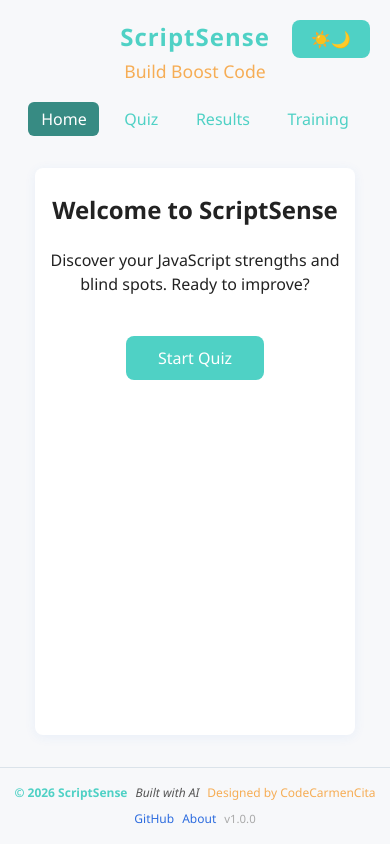
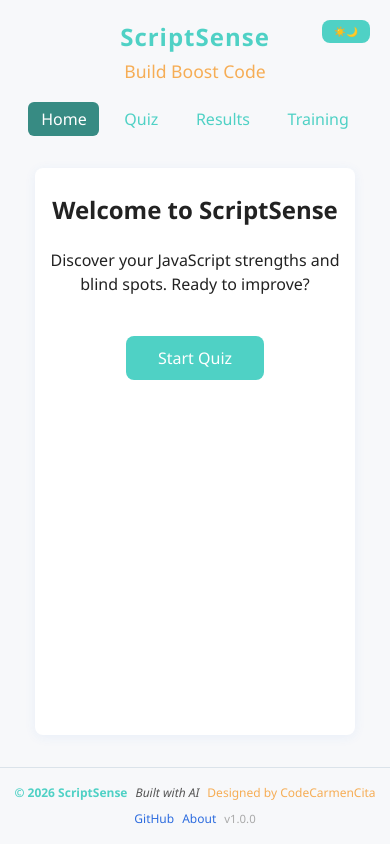
Before and after one commit to gillianroberts1/ScriptSense, a React (Vite) app: page / in a window 390 px wide. Built offline with nearby package versions, Linux system fonts and the light colour scheme.

Commit message:
refactors css page

```diff
--- a/src/App.css
+++ b/src/App.css
@@ -1,18 +1,3 @@
-/* Theme toggle button light mode styling */
-.theme-toggle-btn.light {
-  background: var(--btn-bg);
-  color: var(--btn-text);
-  border: var(--btn-border);
-  border-radius: var(--btn-radius);
-  box-shadow: var(--btn-shadow);
-  font-weight: var(--btn-font-weight);
-  padding: 0.5rem 1.2rem;
-  cursor: pointer;
-  transition: background 0.2s, color 0.2s;
-  font-size: 1rem;
-  outline: none;
-  z-index: 10;
-}
 /* ========================= */
 /* THEME VARIABLES           */
 /* ========================= */
@@ -38,23 +23,21 @@
   --color-shadow: 0 2px 12px rgba(44, 108, 223, 0.07);
 
   /* Buttons */
-  --btn-bg: var(--color-primary); /* Button background */
-  --btn-bg-hover: var(--color-primary-hover); /* Button background on hover */
-  --btn-text: #fff; /* Button text color */
-  --btn-border: none; /* Button border */
-  --btn-radius: 8px; /* Button border radius */
-  --btn-shadow: none; /* Button shadow */
-  --btn-font-weight: 500; /* Button font weight */
-  --btn-padding: 0.7rem 2rem; /* Button padding */
-  --btn-transition: background 0.2s; /* Button transition */
+  --btn-bg: var(--color-primary);
+  --btn-bg-hover: var(--color-primary-hover);
+  --btn-text: #fff;
+  --btn-border: none;
+  --btn-radius: 8px;
+  --btn-shadow: none;
+  --btn-font-weight: 500;
+  --btn-padding: 0.7rem 2rem;
+  --btn-transition: background 0.2s;
 
   /* Misc */
   --radius: 12px;
 }
 
-/*
-  DARK MODE THEME (active)
-*/
+/* Dark Mode Theme */
 :root[data-theme="dark"] {
   --color-bg: #222;
   --color-surface: #2b2828;
@@ -75,14 +58,19 @@
 }
 
 /* ========================= */
-/* END THEME VARIABLES       */
+/* GENERAL STYLES            */
 /* ========================= */
+
 body {
   margin: 0;
   font-family: "Segoe UI", Arial, sans-serif;
   background: var(--color-bg);
   color: var(--color-text);
 }
+
+/* ========================= */
+/* LAYOUT                    */
+/* ========================= */
 
 .app-container {
   display: flex;
@@ -111,6 +99,25 @@ body {
   color: #f6ad55;
 }
 
+.main-content {
+  flex: 1;
+  width: 100%;
+  max-width: 600px;
+  margin: 0 auto;
+  background: var(--color-surface);
+  border-radius: 12px;
+  box-shadow: 0 2px 12px rgba(44, 108, 223, 0.07);
+  padding: 2rem;
+  min-height: 300px;
+  display: flex;
+  flex-direction: column;
+  align-items: center;
+}
+
+/* ========================= */
+/* NAVIGATION                */
+/* ========================= */
+
 .app-nav {
   display: flex;
   gap: 1.5rem;
@@ -136,19 +143,49 @@ body {
   color: #fff;
 }
 
-.main-content {
-  flex: 1;
-  width: 100%;
-  max-width: 600px;
-  margin: 0 auto;
-  background: var(--color-surface);
-  border-radius: 12px;
-  box-shadow: 0 2px 12px rgba(44, 108, 223, 0.07);
-  padding: 2rem;
-  min-height: 300px;
-  display: flex;
-  flex-direction: column;
-  align-items: center;
+/* ========================= */
+/* THEME TOGGLE BUTTON       */
+/* ========================= */
+
+.theme-toggle-btn.light,
+.theme-toggle-btn.dark {
+  background: var(--btn-bg);
+  color: var(--btn-text);
+  border: var(--btn-border);
+  border-radius: var(--btn-radius);
+  box-shadow: var(--btn-shadow);
+  font-weight: var(--btn-font-weight);
+  padding: 0.5rem 1rem;
+  cursor: pointer;
+  transition: background 0.2s, color 0.2s;
+  font-size: 0.75rem;
+  outline: none;
+  z-index: 10;
+}
+
+/* ========================= */
+/* RESPONSIVE DESIGN         */
+/* ========================= */
+
+@media (max-width: 768px) {
+  .main-content {
+    max-width: 80vw;
+    padding: 0.5rem;
+  }
+
+  .app-header {
+    padding: 0.5rem 0 0.25rem 0;
+  }
+
+  .app-title {
+    font-size: 1.75rem;
+    padding-top: 1.5rem;
+  }
+
+  .theme-toggle-btn.light,
+  .theme-toggle-btn.dark {
+    font-size: 0.65rem;
+  }
 }
 
 @media (max-width: 600px) {
@@ -156,25 +193,19 @@ body {
     padding: 1rem;
     max-width: 80vw;
   }
+
   .app-header {
     padding: 1rem 0 0.5rem 0;
   }
+
   .app-title {
     font-size: 1.5rem;
   }
-}
 
-@media (max-width: 768px) {
-  .main-content {
-    max-width: 80vw;
-    padding: 0.5rem;
-  }
-  .app-header {
-    padding: 0.5rem 0 0.25rem 0;
-  }
-  .app-title {
-    font-size: 1.75rem;
-    padding-top: 1.5rem;
+  .theme-toggle-btn.light,
+  .theme-toggle-btn.dark {
+    font-size: 0.65rem;
+    padding: 0.3rem 0.75rem;
   }
 }
 
@@ -184,15 +215,23 @@ body {
     min-height: 200px;
     border-radius: 8px;
   }
+
   .app-header {
     padding: 0.25rem 0 0.1rem 0;
   }
+
   .app-title {
     font-size: 1.5rem;
     text-align: center;
     padding-top: 1.25rem;
   }
+
   .app-nav {
     gap: 0.75rem;
   }
+
+  .theme-toggle-btn.light,
+  .theme-toggle-btn.dark {
+    font-size: 0.6rem;
+  }
 }
```
